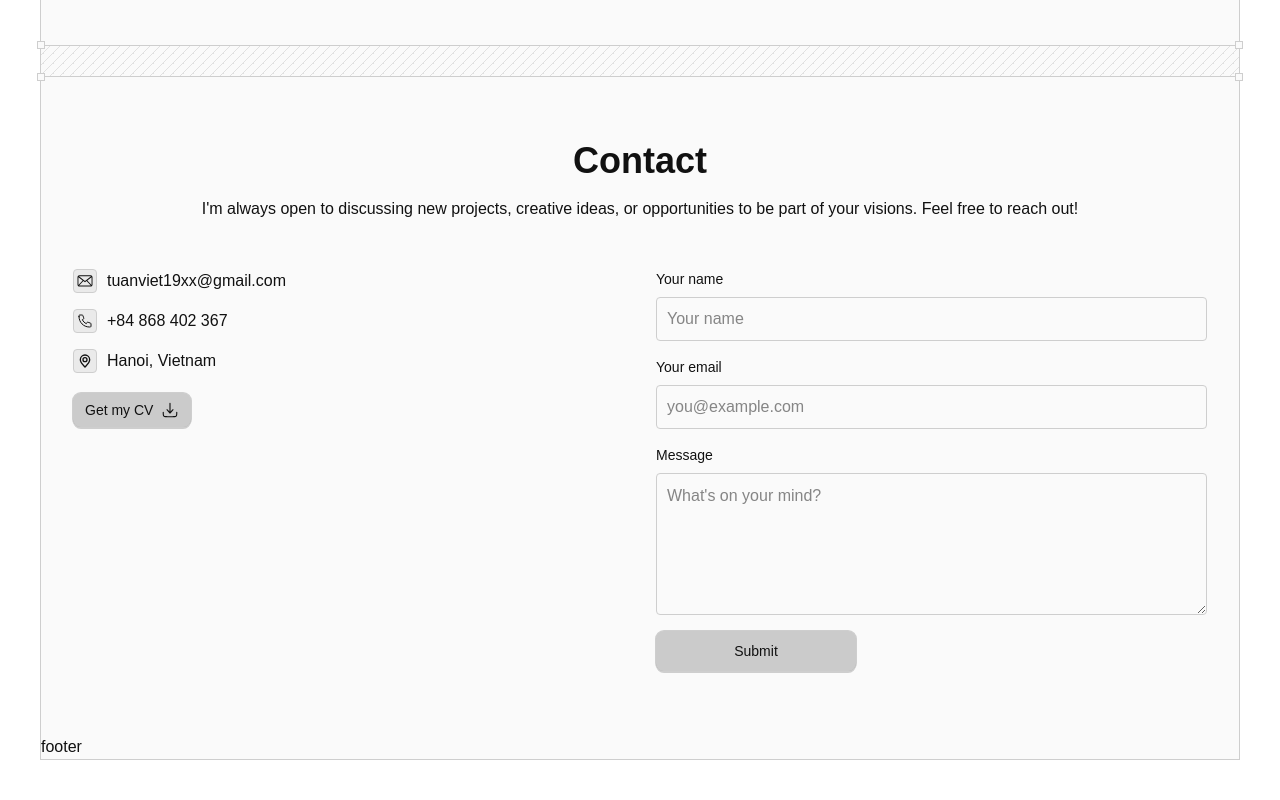
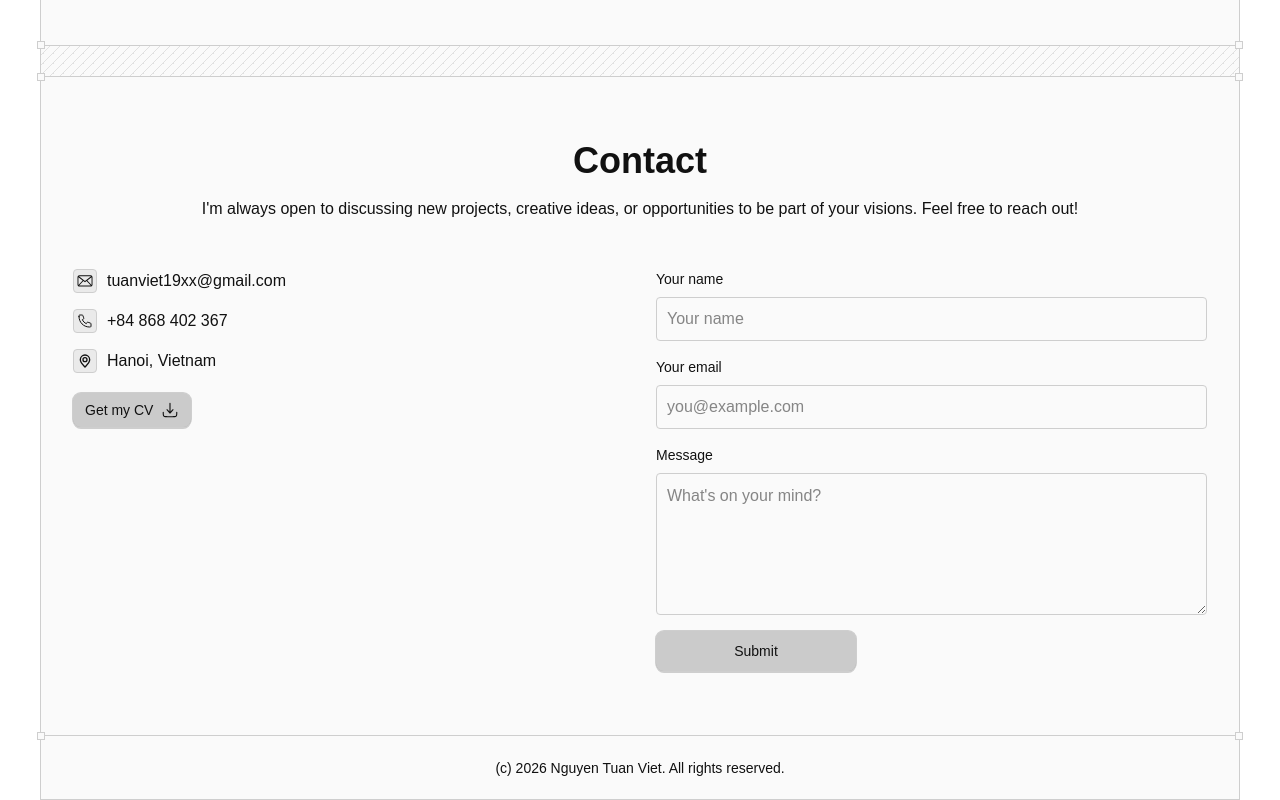
Before and after one commit to VietNT1810/portfolio, a Nuxt app: page / in a window 1280 px wide. Shown: the part 4546-5346 px from the top of the page. Before the commit the page ends 5306 px from the top, so only its background shows below. Built offline with nearby package versions, Linux system fonts and the light colour scheme.

Commit message:
Update add footer

```diff
--- /dev/null
+++ b/app/assets/styles/footer.css
@@ -0,0 +1,3 @@
+.main-footer {
+  @apply relative flex items-center justify-center w-full h-16 text-sm border-t border-border;
+}
--- a/app/assets/styles/main.css
+++ b/app/assets/styles/main.css
@@ -9,6 +9,7 @@
 @import "./button.css";
 @import "./transition.css";
 @import "./input.css";
+@import "./footer.css";
 
 @theme {
   --breakpoint-desktop: 1050px;
--- a/app/components/Footer.vue
+++ b/app/components/Footer.vue
@@ -1,6 +1,6 @@
 <template>
-  <footer>
-    footer
+  <footer class="main-footer" data-box-decoration="top">
+    <p>(c) 2026 Nguyen Tuan Viet. All rights reserved.</p>
   </footer>
 </template>
 
```
